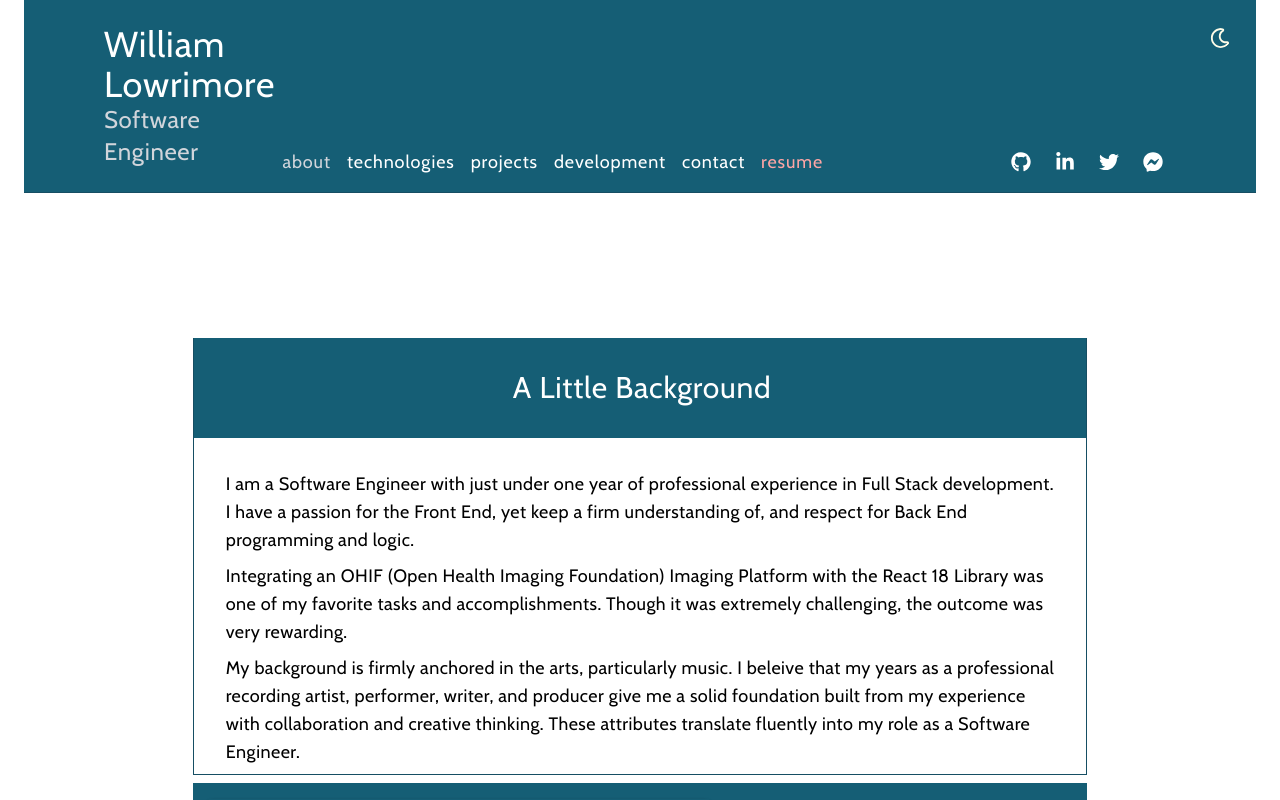
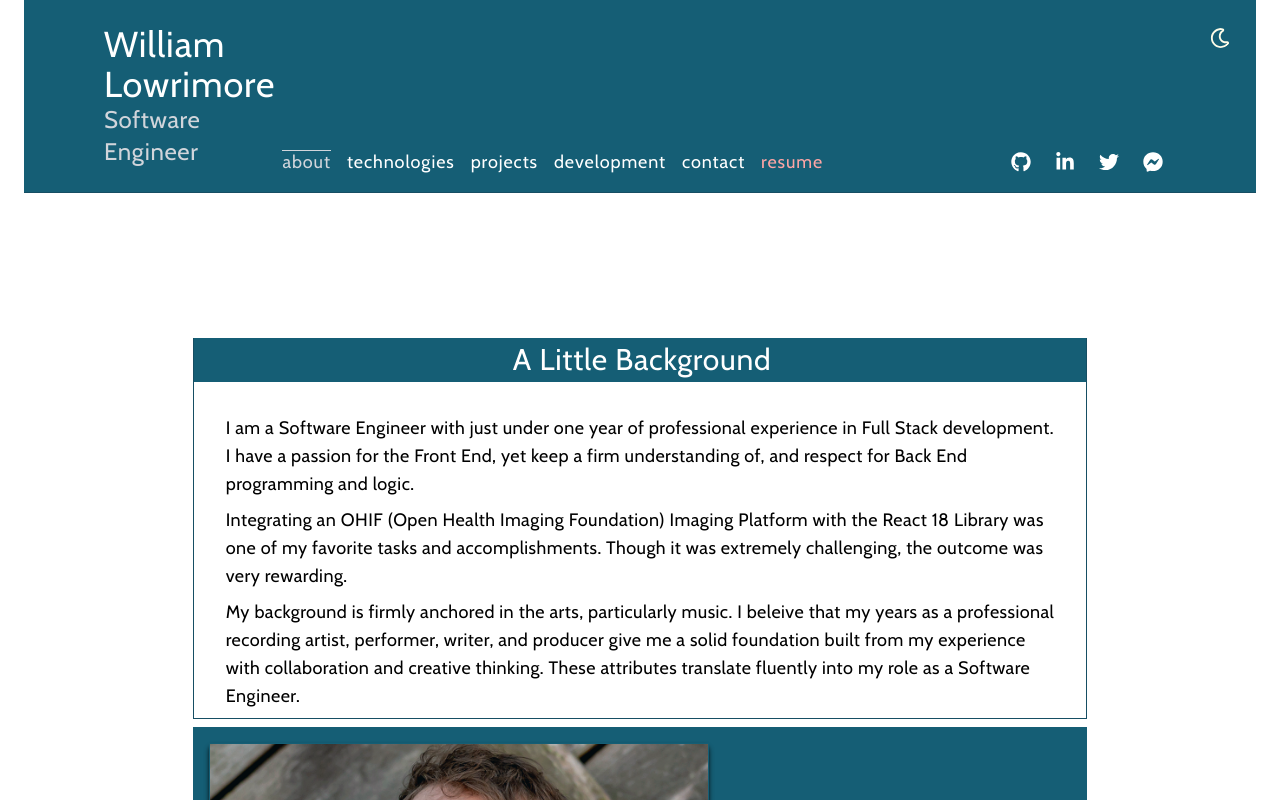
Before and after one commit to wlowrimore/reaxt_port23, a Next.js app: page / in a window 1280 px wide. Shown: the top 800 px of the page. Built offline with nearby package versions, Linux system fonts and the light colour scheme.

Commit message:
fixes broken styles in active nav

```diff
--- a/app/components/navigation/MainNav.jsx
+++ b/app/components/navigation/MainNav.jsx
@@ -19,8 +19,7 @@ const MainNav = () => {
   const linkStyle =
     "my-8 lg:my-0 mx-2 tracking-wider hover:text-gray-300 border-t border-transparent hover:border-t hover:border-gray-300";
   const activeStyle =
-    linkStyle +
-    "my-8 lg:my-0 mx-2 tracking-wider text-gray-300 border-t border-transparent border-t border-gray-300";
+    "my-8 lg:my-0 mx-2 tracking-wider text-gray-300 border-t border-gray-300";
 
   return (
     <header className="dark:bg-black z-99 top-0 bg-cyan-800 height-[10em] lg:w-full lg:border-b border-cyan-900 lg:flex flex-col xl:flex-row lg:px-20 justify-around">
--- a/app/development/page.jsx
+++ b/app/development/page.jsx
@@ -22,7 +22,7 @@ const Development = () => {
     <>
       <section className="md:grid grid-cols-2 gap-3 mt-[2%] mb-10 lg:mx-20 ">
         <div>
-          <h2 className="text-2xl lg:text-3xl text-cyan-800 pt-6 lg:text-white text-center lg:bg-cyan-800 tracking-wide">
+          <h2 className="text-2xl lg:text-3xl text-cyan-800 pt-6 lg:py-1 lg:text-white text-center lg:bg-cyan-800 tracking-wide">
             Professional Development
           </h2>
           <article className="py-4 lg:py-8 px-8 text-lg lg:text-xl md:border-l md:border-r md:border-b border-cyan-900 tracking-wide">
--- a/app/page.jsx
+++ b/app/page.jsx
@@ -8,7 +8,7 @@ const About = () => {
     <>
       <section className="md:flex md:flex-col 2xl:grid 2xl:grid-cols-2 gap-2 lg:my-[10%] xl:mx-20">
         <div className="lg:border-l lg:border-r lg:border-b border-cyan-900">
-          <h2 className="py-8 lg:block lg:mt-0 lg:mb-0 text-cyan-700 md:text-white lg:bg-cyan-800 text-xl lg:text-3xl text-center pl-1 tracking-wide">
+          <h2 className="py-8 lg:py-1 lg:block lg:mt-0 lg:mb-0 text-cyan-700 md:text-white lg:bg-cyan-800 text-xl lg:text-3xl text-center pl-1 tracking-wide">
             A Little Background
           </h2>
           <article className="lg:pt-8 px-4 lg:px-8 text-lg tracking-wide">
--- a/app/skills/page.jsx
+++ b/app/skills/page.jsx
@@ -23,7 +23,7 @@ const Skills = () => {
   return (
     <section className="lg:grid grid-cols-2 gap-12">
       <div className="lg:flex flex-col">
-        <h2 className="text-2xl lg:text-3xl pt-6 tracking-wide text-center text-cyan-700 lg:bg-cyan-800 lg:text-white">
+        <h2 className="text-2xl lg:text-3xl pt-6 lg:py-1 tracking-wide text-center text-cyan-700 lg:bg-cyan-800 lg:text-white">
           Languages & Technologies
         </h2>
         <div className="flex justify-center lg:pt-8 lg:p-6 lg:border border-cyan-900">
```
